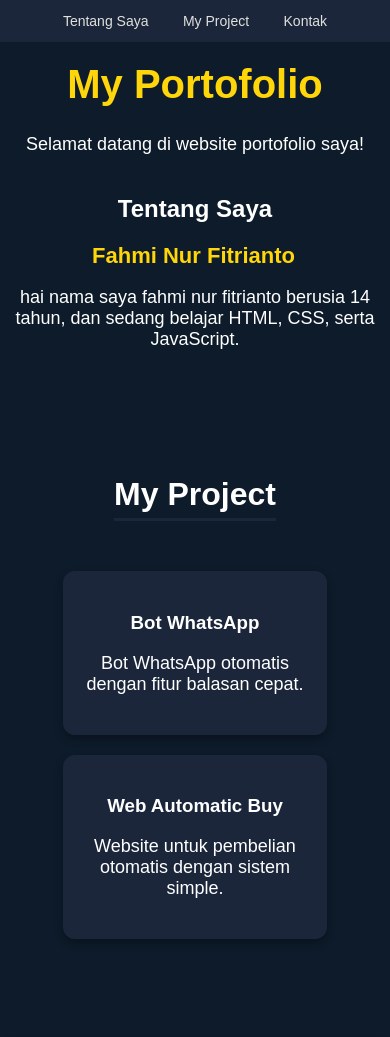
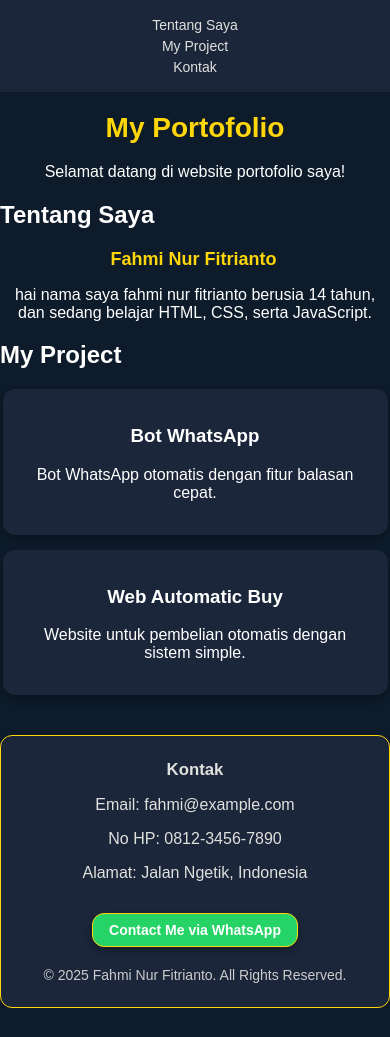
Before and after one commit to Vamzz-spectre/webkuu, a plain HTML site: page index.html in a window 390 px wide. Shown: the top 1037 px of the page. After the commit the page ends 1008 px from the top, so only its background shows below. Drawn offline with Linux system fonts and the light colour scheme.

Commit message:
Update style.css

```diff
--- a/style.css
+++ b/style.css
@@ -15,6 +15,19 @@ nav {
   position: sticky;
   top: 0;
 }
+
+nav a {
+  color: #e0e1dd;
+  text-decoration: none;
+  margin: 0 15px;
+  font-size: 14px;
+  transition: 0.3s;
+}
+
+nav a:hover {
+  color: #ffd60a;
+}
+
 /* ===== Efek Ngetik ===== */
 .typing {
   font-size: 22px;
@@ -31,22 +44,12 @@ nav {
 
 @keyframes typing {
   from { width: 0 }
-  to { width: 250px } /* panjang teks (sesuaikan) */
+  to { width: 250px }
 }
 
 @keyframes blink {
   from, to { border-color: transparent }
   50% { border-color: #ffd60a; }
-}
-nav a {
-  color: #e0e1dd;
-  text-decoration: none;
-  margin: 0 15px;
-  font-size: 14px;
-}
-
-nav a:hover {
-  color: #ffd60a;
 }
 
 /* ===== Judul ===== */
@@ -62,38 +65,16 @@ p {
   font-size: 18px;
 }
 
-/* ===== Tentang Saya ===== */
-#about {
-  text-align: center;
-  margin: 40px auto;
-}
-
-/* ===== Project ===== */
-
-#project {
-  padding: 60px 20px;
-  background: #0d1b2a; /* dark blue */
-  color: #fff;
-  text-align: center;
-}
-
-#project h2 {
-  font-size: 2rem;
-  margin-bottom: 30px;
-  border-bottom: 3px solid #1b263b;
-  display: inline-block;
-  padding-bottom: 5px;
-}
+/* ===== Project / Card ===== */
 .project-container {
   display: flex;
-  justify-content: center; /* Tengah horizontal */
-  align-items: center;     /* Tengah vertikal */
-  flex-wrap: wrap;         /* Kalau layar sempit, otomatis turun */
+  justify-content: center;
+  align-items: center;
+  flex-wrap: wrap;
   gap: 20px;
   margin-top: 20px;
 }
 
-/* Card */
 .project-card {
   background: #1b263b;
   border-radius: 12px;
@@ -103,35 +84,32 @@ p {
   box-shadow: 0 4px 8px rgba(0,0,0,0.3);
   transition: all 0.25s ease;
   cursor: pointer;
-  border: 2px solid transparent; /* default ga keliatan */
-  outline: none; /* hilangin border default pas focus */
+  border: 2px solid transparent;
+  outline: none;
 }
 
-/* Hover */
 .project-card:hover {
   transform: scale(1.05);
 }
 
-/* Klik / Focus */
 .project-card:focus {
   border: 2px solid #ffd60a;
   box-shadow: 0 6px 14px rgba(255, 214, 10, 0.6);
   transform: scale(0.98);
 }
 
-
 /* ===== Footer / Kontak ===== */
-/* Footer Contact Box */
 footer#contact {
   background: #1b263b;
-  padding: 30px;
+  padding: 20px; /* lebih tipis */
   margin-top: 40px;
   text-align: center;
-  border: 1.5px solid #ffd60a; /* garis tipis kuning */
-  border-radius: 12px; /* sudut melengkung */
-  box-shadow: 0 4px 8px rgba(0,0,0,0.3); /* efek ngambang */
-  color: #e0e1dd; /* warna teks */
+  border: 1.5px solid #ffd60a;
+  border-radius: 12px;
+  box-shadow: 0 4px 8px rgba(0,0,0,0.3);
+  color: #e0e1dd;
   font-family: Arial, sans-serif;
+  font-size: 0.8em;
 }
 
 /* Tombol WhatsApp */
@@ -139,19 +117,62 @@ footer#contact {
   display: inline-block;
   margin-top: 15px;
   padding: 10px 20px;
-  background: #25D366; /* hijau WA */
+  background: #25D366;
   color: white;
   text-decoration: none;
-  border-radius: 12px; /* melengkung */
+  border-radius: 12px;
   font-weight: bold;
-  border: 1.5px solid #ffd60a; /* garis tipis kuning */
-  box-shadow: 0 4px 8px rgba(0, 0, 0, 0.3); /* efek ngambang */
+  border: 1.5px solid #ffd60a;
+  box-shadow: 0 4px 8px rgba(0,0,0,0.3);
   transition: all 0.3s ease;
 }
 
-/* Efek hover tombol */
 .wa-btn:hover {
-  background: #1ebe5c; /* hijau lebih gelap */
-  transform: translateY(-3px); /* naik sedikit */
-  box-shadow: 0 6px 12px rgba(0, 0, 0, 0.4);
+  background: #1ebe5c;
+  transform: translateY(-3px);
+  box-shadow: 0 6px 12px rgba(0,0,0,0.4);
 }
+
+/* ===== Responsive Mobile ===== */
+@media (max-width: 600px) {
+  h1 {
+    font-size: 28px;
+  }
+
+  p {
+    font-size: 16px;
+    padding: 0 10px;
+  }
+
+  nav a {
+    display: block;
+    margin: 5px 0;
+    font-size: 14px;
+  }
+
+  .project-container {
+    flex-direction: column;
+    align-items: center;
+    gap: 15px;
+  }
+
+  .project-card {
+    width: 90%;
+    padding: 15px;
+  }
+
+  footer#contact {
+    padding: 10px;
+    font-size: 0.7em;
+  }
+
+  .wa-btn {
+    padding: 8px 16px;
+    font-size: 14px;
+  }
+
+  .typing {
+    font-size: 18px;
+    width: 200px;
+  }
+}
```
